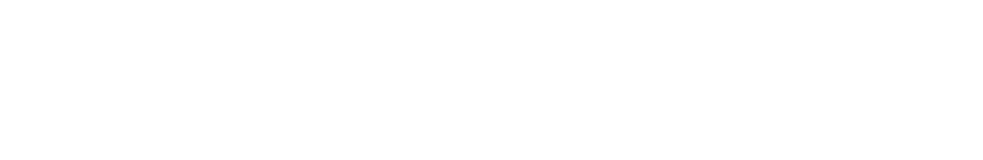
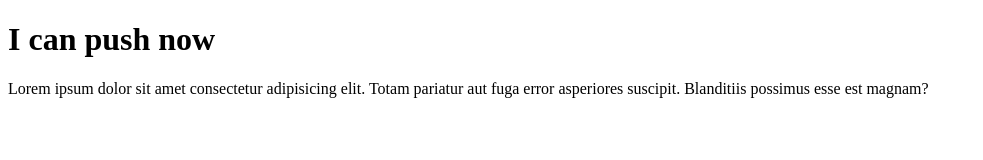
Before and after one commit to rafsan3503/my-second-repo, a plain HTML site: page index.html in a window 1280 px wide. Shown: the whole page, without its empty margins (0-983 px from the left). Drawn offline with Linux system fonts and the light colour scheme.

Commit message:
added element

```diff
--- a/index.html
+++ b/index.html
@@ -7,6 +7,7 @@
     <title>My second Repo</title>
 </head>
 <body>
-
+    <h1>I can push now</h1>
+    <p>Lorem ipsum dolor sit amet consectetur adipisicing elit. Totam pariatur aut fuga error asperiores suscipit. Blanditiis possimus esse est magnam?</p>
 </body>
 </html>
```
